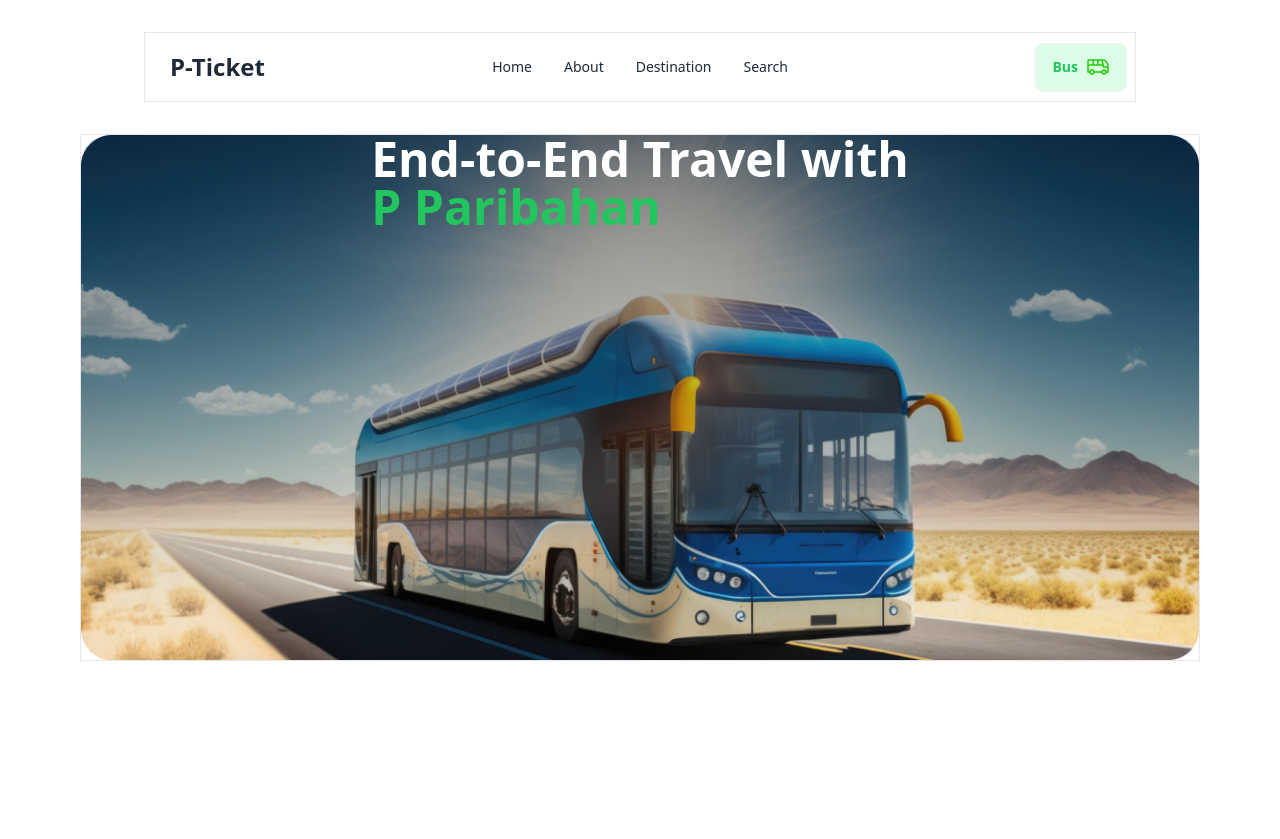
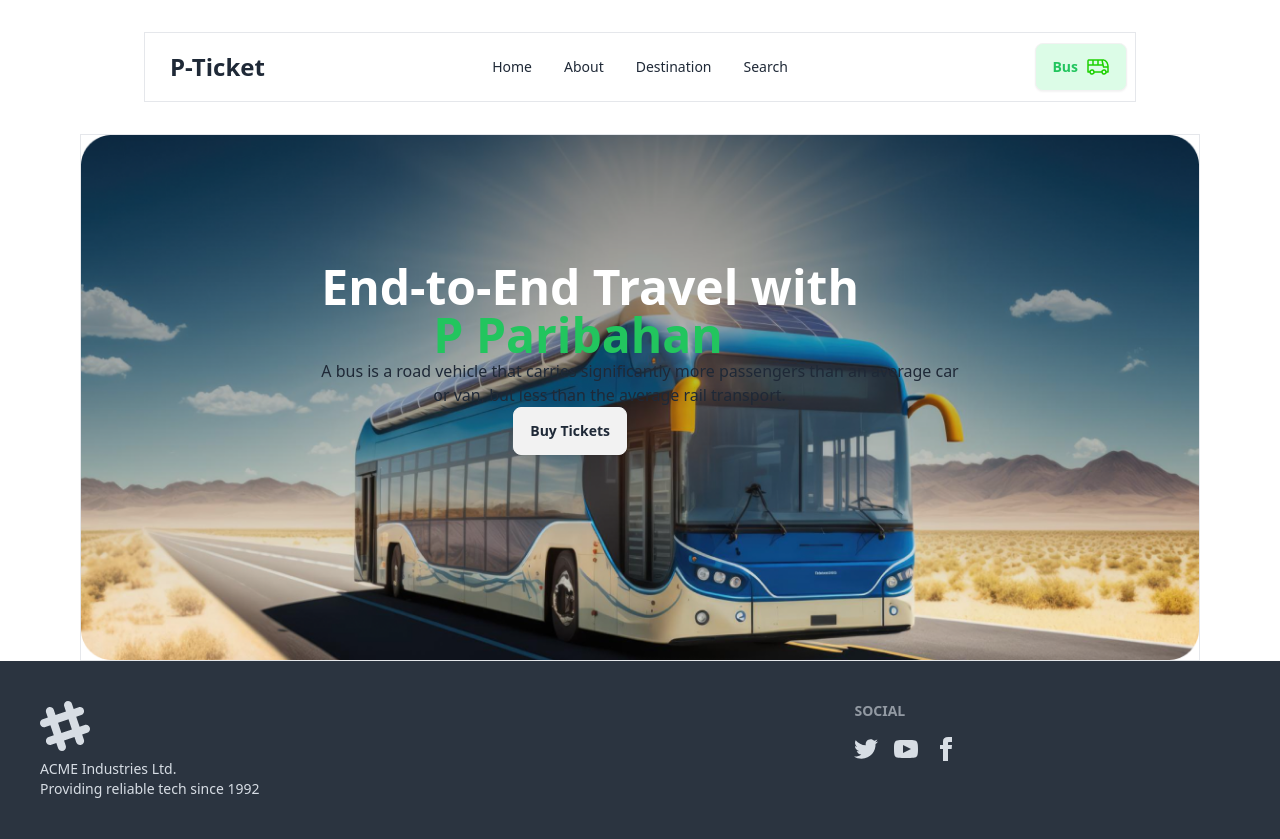
Before and after one commit to Rahiji9/assainment-no-5, a plain HTML site: page index.html in a window 1280 px wide. Before the commit the page ends 800 px from the top, so only its background shows below. Drawn offline with nearby package versions, Linux system fonts and the light colour scheme.

Commit message:
sec commit

```diff
--- a/index.html
+++ b/index.html
@@ -73,24 +73,53 @@
       <!-- nav var finished -->
 
       <!-- banner start -->
-      <div>
+      <div class="">
         <div class="mx-20">
-          <div class=" relative w-full border flex justify-center">
+          <div class="relative w-full border flex justify-center">
             <img src="./images/banner.png" class="w-[1500px]" />
-            <div class="absolute flex  justify-between">
-              <div class="text-5xl font-extrabold	text-white">
-                <p>End-to-End Travel with <br><span class="text-green-500">P Paribahan</span></p>
+            <div class="absolute mt-32  justify-between">
+              <div class="text-5xl font-extrabold text-white">
+                <p>End-to-End Travel with</p>
+                <p class="text-green-500 mx-28">P Paribahan</p>
+              </div>
+              <div class="flex flex-col">
+                <p>
+                  A bus is a road vehicle that carries significantly more
+                  passengers than an average car <br />
+                </p>
+                <p class="mx-28">or van, but less than the average rail transport.</p>
               </div>
               <div>
-
-
+                <button class="btn mx-48">Buy Tickets</button>
               </div>
             </div>
           </div>
         </div>
       </div>
+
+      <!-- banner section finished -->
+
     </header>
     <main></main>
-    <footer></footer>
+    <footer>
+      <div>
+        <footer class="footer p-10 bg-neutral text-neutral-content">
+          <aside>
+            <svg width="50" height="50" viewBox="0 0 24 24" xmlns="http://www.w3.org/2000/svg" fill-rule="evenodd" clip-rule="evenodd" class="fill-current"><path d="M22.672 15.226l-2.432.811.841 2.515c.33 1.019-.209 2.127-1.23 2.456-1.15.325-2.148-.321-2.463-1.226l-.84-2.518-5.013 1.677.84 2.517c.391 1.203-.434 2.542-1.831 2.542-.88 0-1.601-.564-1.86-1.314l-.842-2.516-2.431.809c-1.135.328-2.145-.317-2.463-1.229-.329-1.018.211-2.127 1.231-2.456l2.432-.809-1.621-4.823-2.432.808c-1.355.384-2.558-.59-2.558-1.839 0-.817.509-1.582 1.327-1.846l2.433-.809-.842-2.515c-.33-1.02.211-2.129 1.232-2.458 1.02-.329 2.13.209 2.461 1.229l.842 2.515 5.011-1.677-.839-2.517c-.403-1.238.484-2.553 1.843-2.553.819 0 1.585.509 1.85 1.326l.841 2.517 2.431-.81c1.02-.33 2.131.211 2.461 1.229.332 1.018-.21 2.126-1.23 2.456l-2.433.809 1.622 4.823 2.433-.809c1.242-.401 2.557.484 2.557 1.838 0 .819-.51 1.583-1.328 1.847m-8.992-6.428l-5.01 1.675 1.619 4.828 5.011-1.674-1.62-4.829z"></path></svg>
+            <p>ACME Industries Ltd.<br>Providing reliable tech since 1992</p>
+          </aside>
+          <hr>
+          <nav>
+            <h6 class="footer-title">Social</h6>
+            <div class="grid grid-flow-col gap-4">
+              <a><svg xmlns="http://www.w3.org/2000/svg" width="24" height="24" viewBox="0 0 24 24" class="fill-current"><path d="M24 4.557c-.883.392-1.832.656-2.828.775 1.017-.609 1.798-1.574 2.165-2.724-.951.564-2.005.974-3.127 1.195-.897-.957-2.178-1.555-3.594-1.555-3.179 0-5.515 2.966-4.797 6.045-4.091-.205-7.719-2.165-10.148-5.144-1.29 2.213-.669 5.108 1.523 6.574-.806-.026-1.566-.247-2.229-.616-.054 2.281 1.581 4.415 3.949 4.89-.693.188-1.452.232-2.224.084.626 1.956 2.444 3.379 4.6 3.419-2.07 1.623-4.678 2.348-7.29 2.04 2.179 1.397 4.768 2.212 7.548 2.212 9.142 0 14.307-7.721 13.995-14.646.962-.695 1.797-1.562 2.457-2.549z"></path></svg></a>
+              <a><svg xmlns="http://www.w3.org/2000/svg" width="24" height="24" viewBox="0 0 24 24" class="fill-current"><path d="M19.615 3.184c-3.604-.246-11.631-.245-15.23 0-3.897.266-4.356 2.62-4.385 8.816.029 6.185.484 8.549 4.385 8.816 3.6.245 11.626.246 15.23 0 3.897-.266 4.356-2.62 4.385-8.816-.029-6.185-.484-8.549-4.385-8.816zm-10.615 12.816v-8l8 3.993-8 4.007z"></path></svg></a>
+              <a><svg xmlns="http://www.w3.org/2000/svg" width="24" height="24" viewBox="0 0 24 24" class="fill-current"><path d="M9 8h-3v4h3v12h5v-12h3.642l.358-4h-4v-1.667c0-.955.192-1.333 1.115-1.333h2.885v-5h-3.808c-3.596 0-5.192 1.583-5.192 4.615v3.385z"></path></svg></a>
+            </div>
+          </nav>
+        </footer>
+      </div>
+
+    </footer>
   </body>
 </html>
```
